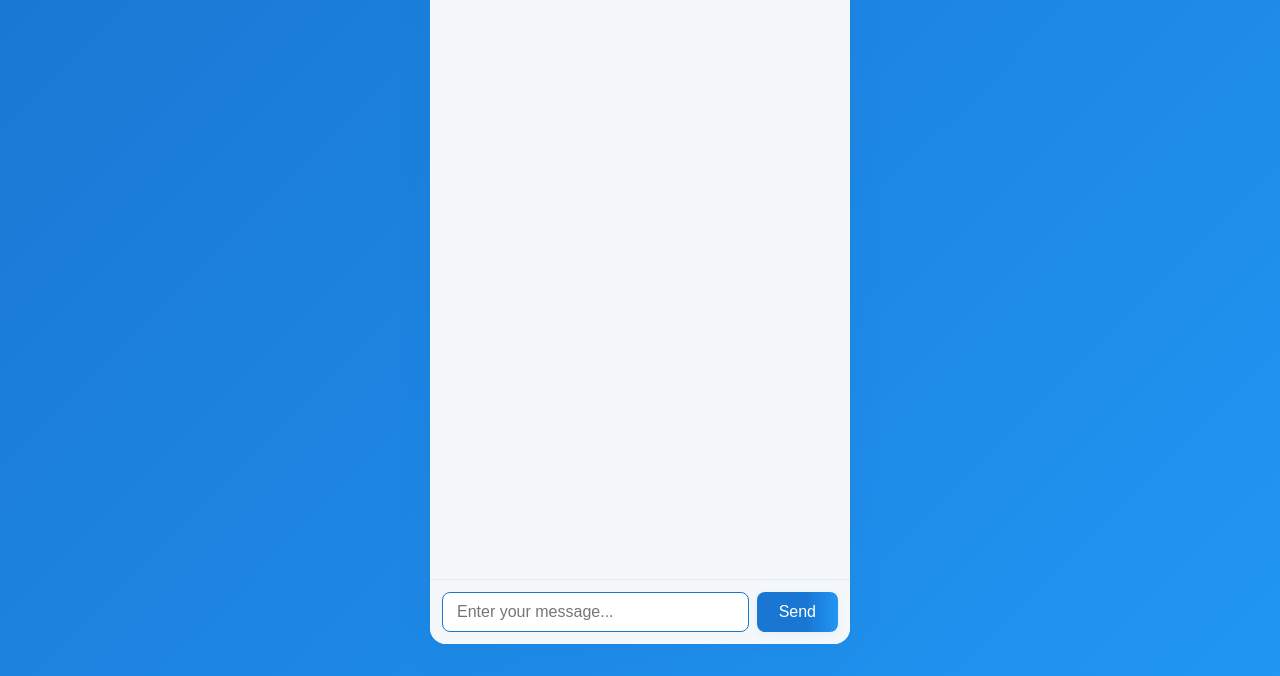
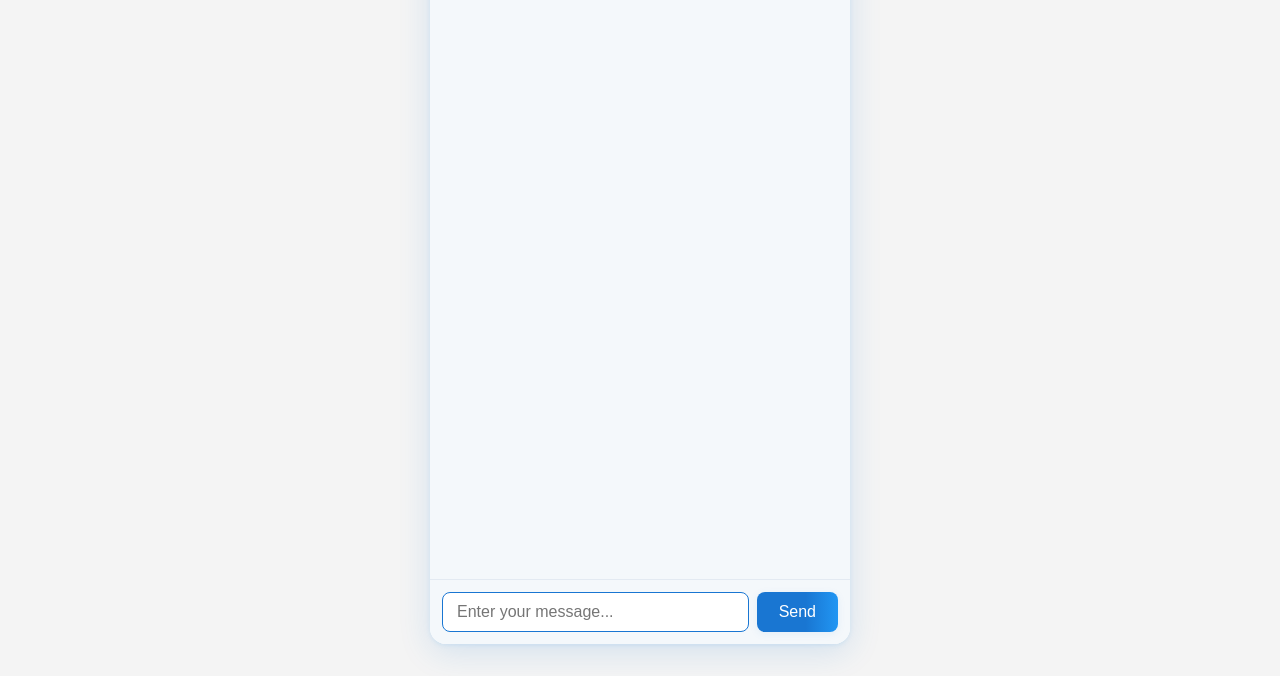
Before and after one commit to Yanms18/Chatbot, a website: page Public/index.html in a window 1280 px wide. Shown: the part 124-800 px from the top of the page. Drawn offline with nearby package versions, Linux system fonts and the light colour scheme; no server answers.

Commit message:
fix(styles): revert background to light grey for improved readability

```diff
--- a/Public/index.html
+++ b/Public/index.html
@@ -5,7 +5,7 @@
   <title>Chatbot Ordering App</title>
   <style>
   body {
-    background: linear-gradient(135deg, #1976d2 0%, #2196f3 100%);
+    background: #f4f4f4; /* Light grey background */
     font-family: 'Segoe UI', Arial, sans-serif;
     margin: 0;
     min-height: 100vh;
```
